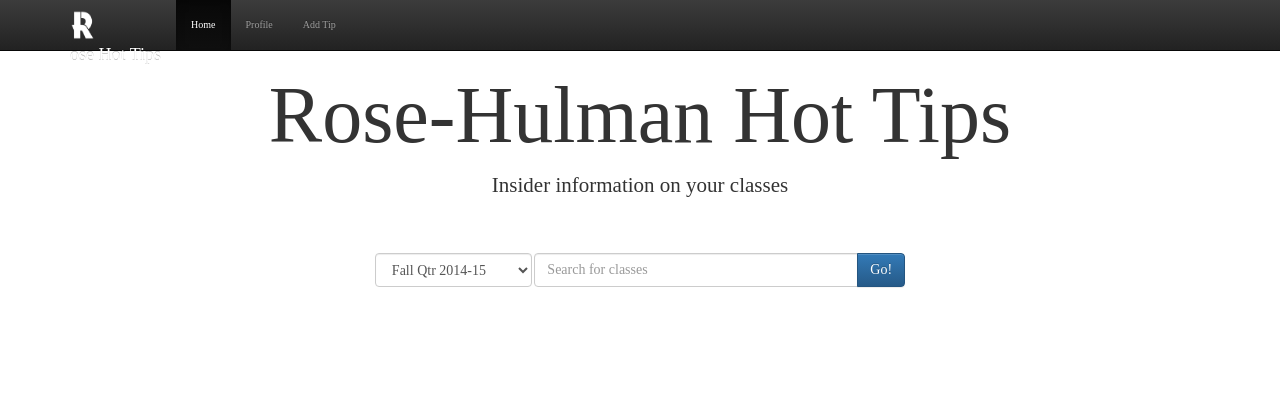
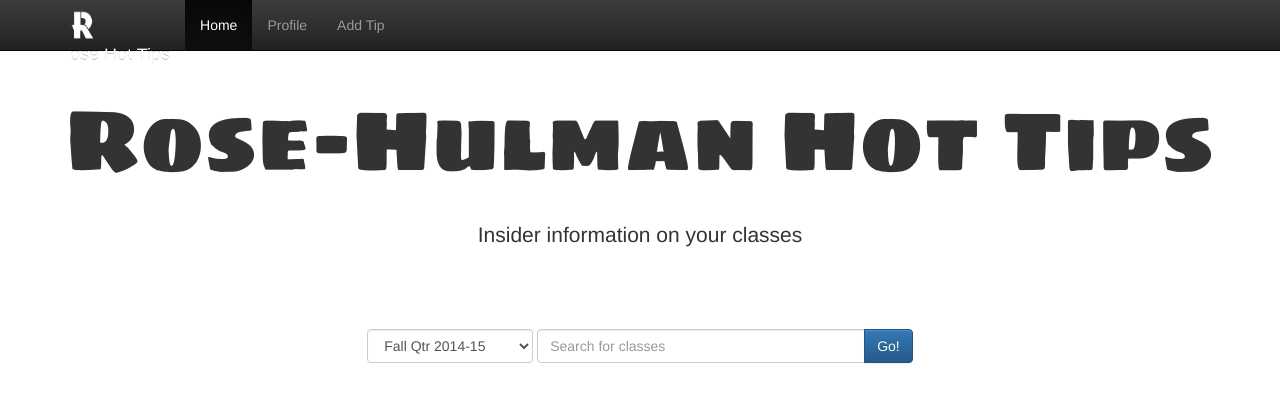
Before and after one commit to rockwotj/rose-hot-tips, a Python web app: template templates/landingPage.html in a window 1280 px wide. Shown: the top 403 px of the page. Run offline with Jinja, Linux system fonts and the light colour scheme; the template is opened without the code that fills it, so the values that code supplies are empty; some libraries are stand-ins or nearby versions.

Commit message:
Changed the font on the landing page

```diff
--- a/static/css/rose-hot-tips.css
+++ b/static/css/rose-hot-tips.css
@@ -1,6 +1,4 @@
-body {
-	font: 1em "Fira+Sans";
-}
+
 
 #varsityR {
 	position: relative;
@@ -12,5 +10,5 @@
 }
 
 #main-page-h1 {
-	font: 8em "Fire+Sans";
+	font: 6.1em "Sigmar One" !important;
 }
--- a/templates/header.html
+++ b/templates/header.html
@@ -7,7 +7,7 @@
 <title>Rose Hot Tips</title>
 
 <!-- Google Font for the site -->
-<link href='http://fonts.googleapis.com/css?family=Fira+Sans' rel='stylesheet' type='text/css'>
+<link href='http://fonts.googleapis.com/css?family=Sigmar+One' rel='stylesheet' type='text/css'>
 
 <!-- Latest compiled and minified CSS -->
 <link rel="stylesheet"
```
